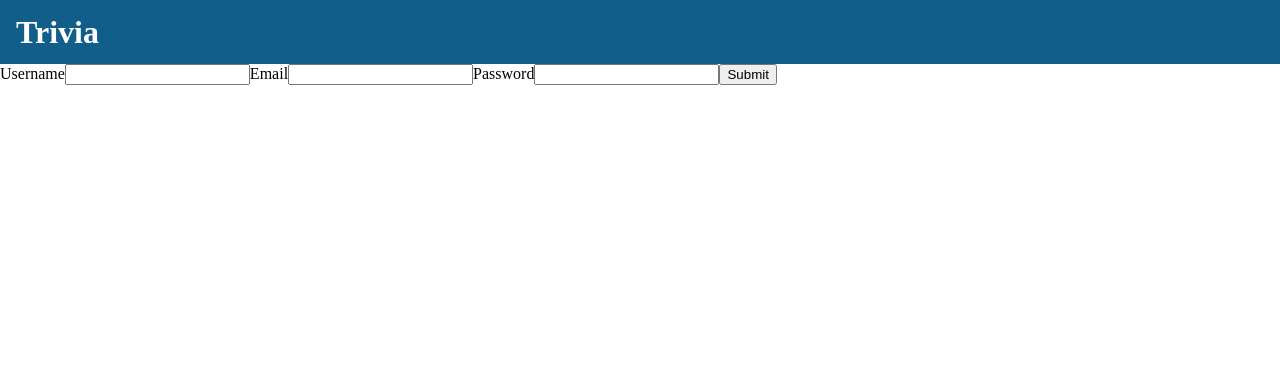
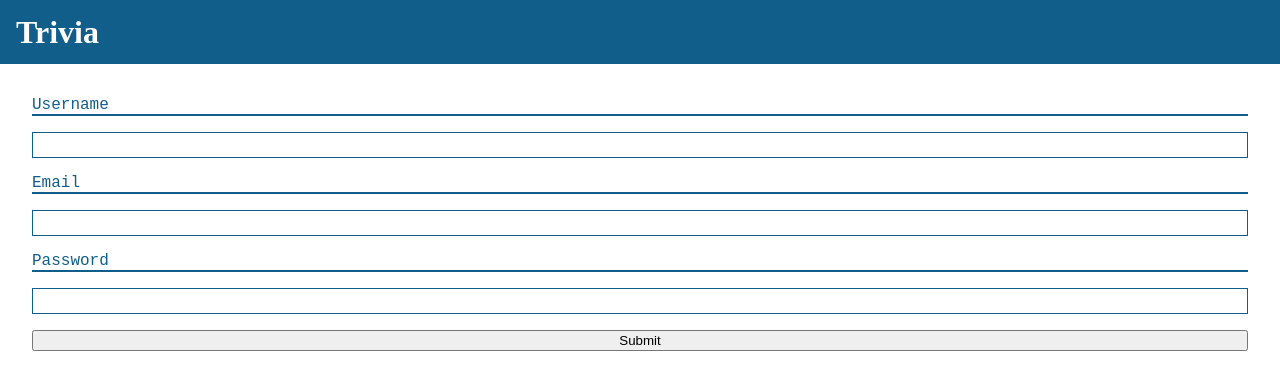
Before and after one commit to AngryWeather/Trivia, a React (Create React App) app: page /trivia/user/register in a window 1280 px wide. Shown: the top 390 px of the page. Built offline with nearby package versions, Linux system fonts and the light colour scheme.

Commit message:
Style form inputs

```diff
--- a/src/components/register/Register.tsx
+++ b/src/components/register/Register.tsx
@@ -1,4 +1,5 @@
 import { FC, SyntheticEvent, useState } from "react";
+import "./register.css";
 
 export const Register: FC = () => {
   const [username, setUsername] = useState<string>();
@@ -24,9 +25,10 @@ export const Register: FC = () => {
   }
 
   return (
-    <div id="register">
+    <div className="form" id="register">
       <form onSubmit={handleSubmit}>
         <label htmlFor="username">Username</label>
+        <div className="line"></div>
         <input
           onChange={(e) => setUsername((e.target as HTMLInputElement).value)}
           id="username"
@@ -34,6 +36,7 @@ export const Register: FC = () => {
           required
         ></input>
         <label htmlFor="email">Email</label>
+        <div className="line"></div>
         <input
           onChange={(e) => setEmail((e.target as HTMLInputElement).value)}
           type="email"
@@ -41,6 +44,7 @@ export const Register: FC = () => {
           required
         ></input>
         <label htmlFor="password">Password</label>
+        <div className="line"></div>
         <input
           onChange={(e) => setPassword((e.target as HTMLInputElement).value)}
           type="password"
--- /dev/null
+++ b/src/components/register/register.css
@@ -0,0 +1,30 @@
+.form {
+  margin: 0 auto;
+}
+
+form {
+  display: flex;
+  flex-direction: column;
+  padding: 2rem;
+}
+
+label {
+  font-family: "Courier New", Courier, monospace;
+  color: rgb(18, 94, 138);
+}
+
+.line {
+  height: 1.5px;
+  background-color: rgb(18, 94, 138);
+  margin-bottom: 1rem;
+}
+
+input {
+  margin-bottom: 1rem;
+  padding: 0.3rem;
+  font-family: "Courier New", Courier, monospace;
+  border: 1px solid rgb(18, 94, 138);
+}
+input:focus {
+  outline: 2px outset rgb(18, 94, 138);
+}/*# sourceMappingURL=register.css.map */
--- /dev/null
+++ b/src/components/register/register.scss
@@ -0,0 +1,33 @@
+@import "../../variables.scss";
+
+.form {
+  margin: 0 auto;
+}
+
+form {
+  display: flex;
+  flex-direction: column;
+  padding: 2rem;
+}
+
+label {
+  font-family: "Courier New", Courier, monospace;
+  color: $primary-color;
+}
+
+.line {
+  height: 1.5px;
+  background-color: $primary-color;
+  margin-bottom: 1rem;
+}
+
+input {
+  margin-bottom: 1rem;
+  padding: 0.3rem;
+  font-family: "Courier New", Courier, monospace;
+  border: 1px solid $primary-color;
+
+  &:focus {
+    outline: 2px outset $primary-color;
+  }
+}
```
Also changed, not shown: 1 other file (tests, documents, lock files or other folders).
